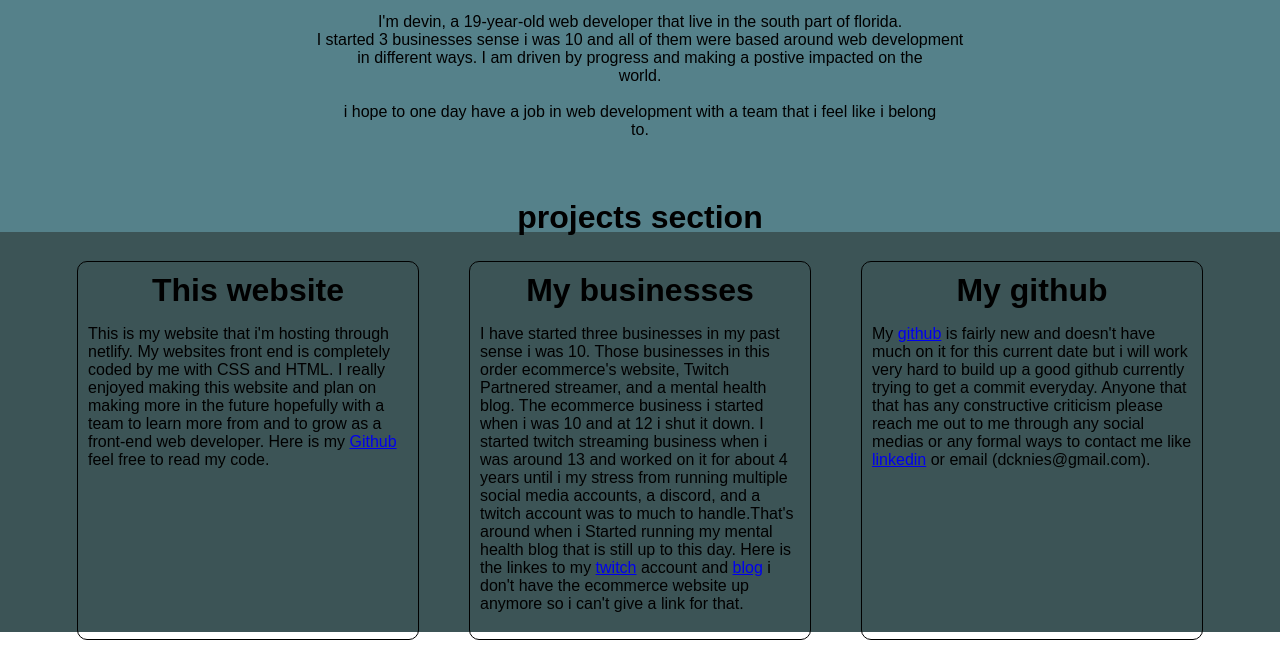
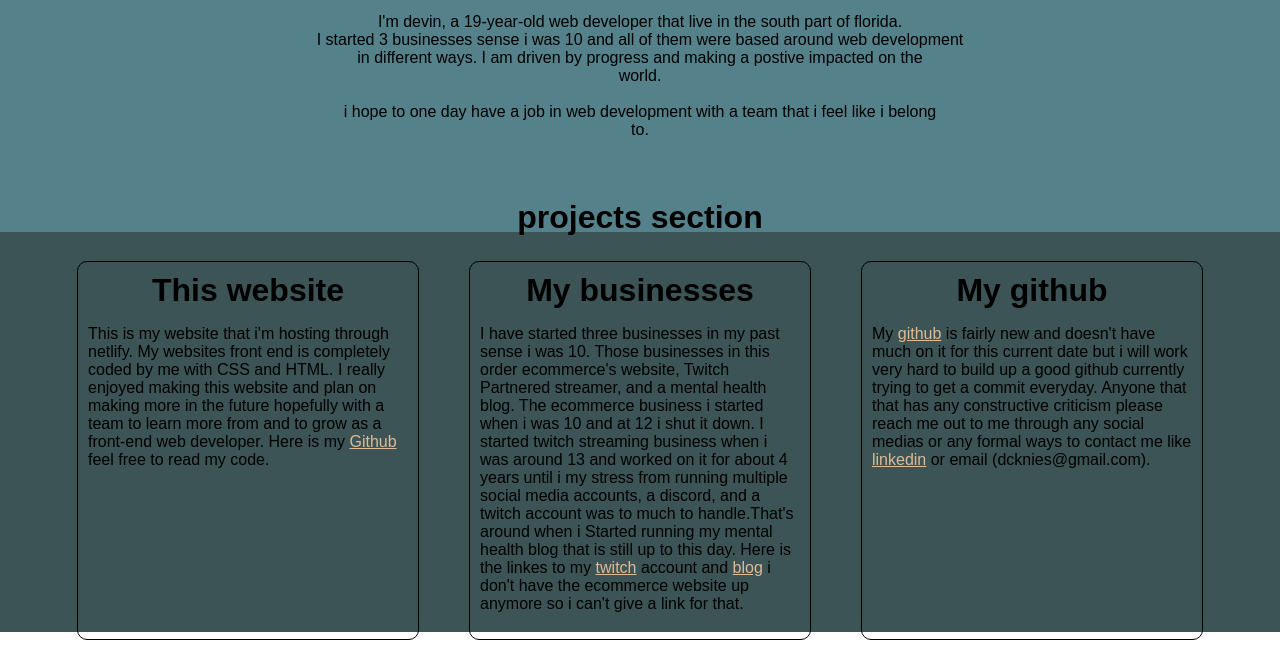
Before and after one commit to Mink18-glitch/Portfolio, a plain HTML site: page index.HTMl in a window 1280 px wide. Shown: the part 1448-2113 px from the top of the page. Drawn offline with Linux system fonts and the light colour scheme.

Commit message:
Update style.css

```diff
--- a/style.css
+++ b/style.css
@@ -44,7 +44,7 @@ main {
 }
 #secondSection{
   height: 500px;
-  background:#55818a;;
+  background:#55818a;
   display:flex;
   text-align: center;
   justify-content: center;
@@ -62,6 +62,9 @@ main {
   align-items: center;
   flex-direction: column;
 }
+a {
+  color:#dfba96
+}
 #div{
   display:flex;
   justify-content: center;
```
